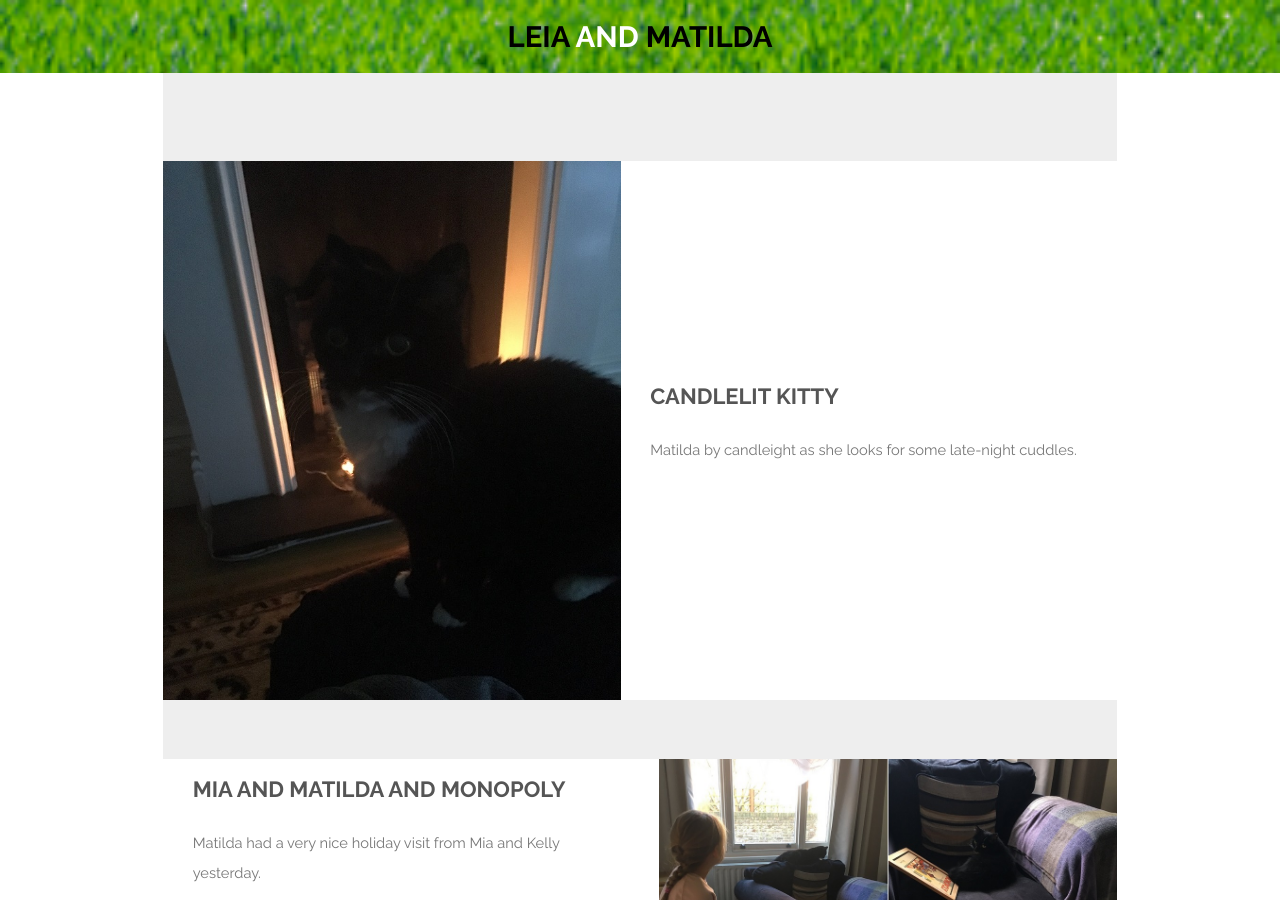
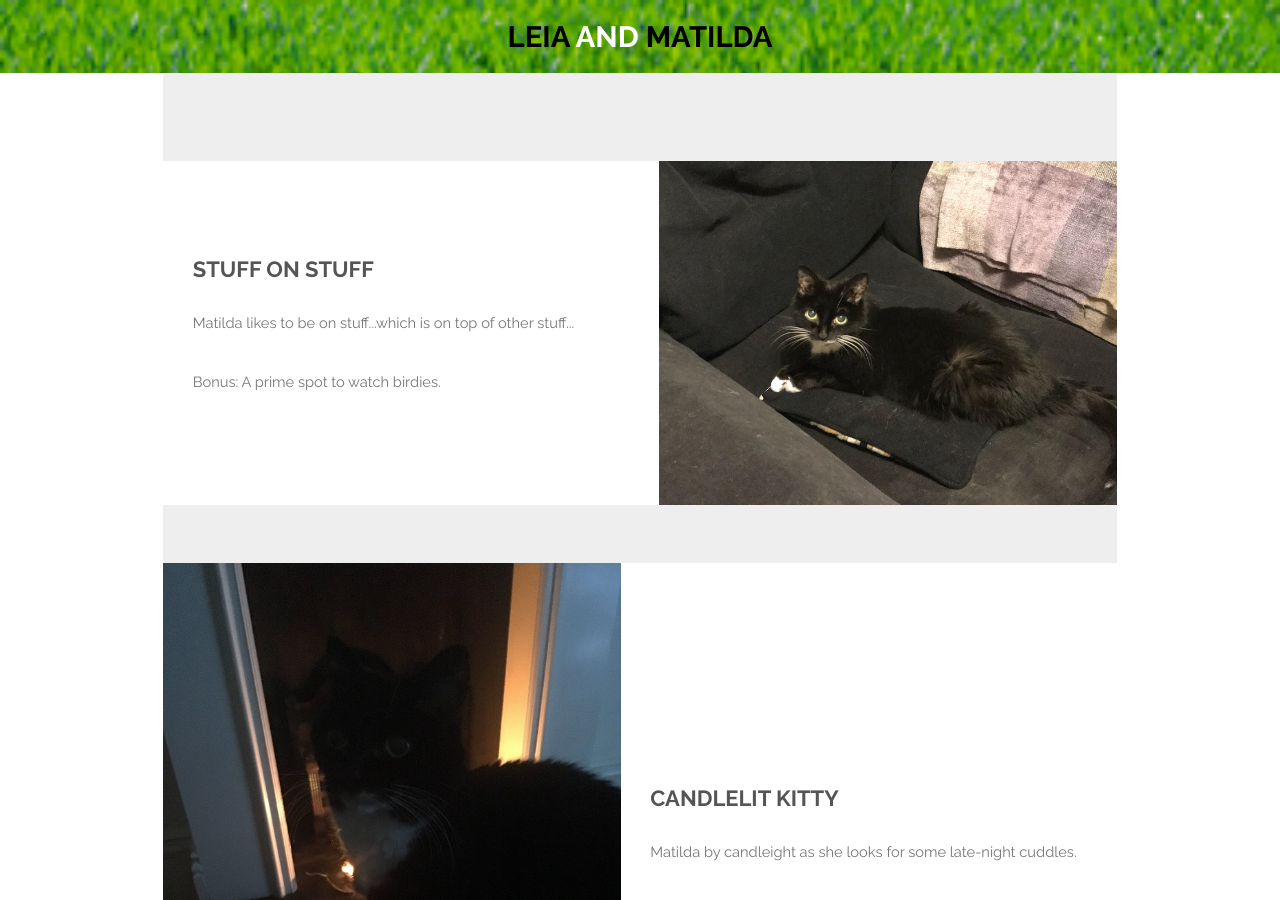
Before and after one commit to jaypalexa/leia-and-matilda, a Jekyll site: the page built from index.md, in a window 1280 px wide and 900 px high. Built offline with Jekyll 4.4.1, drawn with Linux system fonts in a browser that asks for light colours.

Commit message:
"Stuff on Stuff" post.

```diff
--- a/index.md
+++ b/index.md
@@ -6,6 +6,14 @@ description: A photo essay by Leia and Matilda
 ---
 <section id="one" class="wrapper style1">
   <div class="inner">
+    <article class="feature right">
+      <span class="image"><a href="{{ site.url }}{{ site.baseurl }}/assets/images/20180104_1200_matilda.jpg"><img src="{{ site.url }}{{ site.baseurl }}/assets/images/20180104_1200_matilda.jpg" /></a></span>
+      <div class="content">
+        <h2>Stuff on Stuff</h2>
+        <p>Matilda likes to be on stuff...which is on top of other stuff...</p>
+		<p>Bonus: A prime spot to watch birdies.</p>
+      </div>
+    </article>
     <article class="feature left">
       <span class="image"><a href="{{ site.url }}{{ site.baseurl }}/assets/images/20171229_2355_matilda.jpg"><img src="{{ site.url }}{{ site.baseurl }}/assets/images/20171229_2355_matilda.jpg" /></a></span>
       <div class="content">
```
Also changed, not shown: assets/images/20180103_2014_matilda.jpg (added), assets/images/20180104_1200_matilda.jpg (added).
